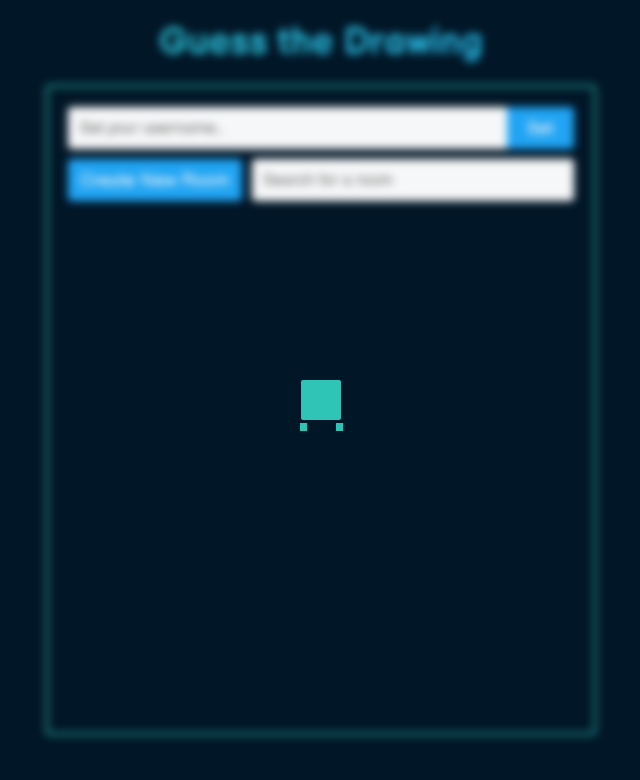
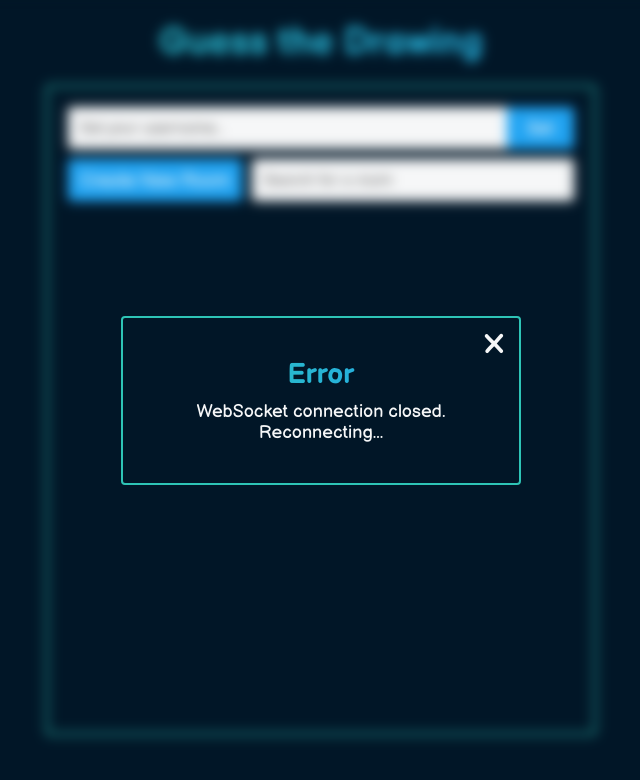
Before and after one commit to JepardMay/guessing-game, a plain HTML site: page frontend/index.html in a window 1280 px wide. Shown: the whole page, without its empty margins (319-959 px from the left). Drawn offline with Linux system fonts and the light colour scheme; a web font is replaced by a local one.

Commit message:
Add modal module to show errors

```diff
--- a/frontend/index.html
+++ b/frontend/index.html
@@ -33,6 +33,7 @@
       </div>
     </div>
 
+    <!-- Room and Game sections with shared chat -->
     <div class="wrapper">
       <!-- Room Section -->
       <section id="room" class="room">
@@ -84,10 +85,20 @@
     </div>
   </div>
 
+  <!-- Loader -->
   <div id="loader" class="loader-wrapper">
     <span class="loader"></span>
   </div>
 
+  <!-- Modal -->
+   <div class="modal" id="modal">
+    <div class="modal__content">
+      <button type="button" id="closeModal" class="modal__close" aria-label="Close modal">&times;</button>
+      <h2 class="title title--sm" id="modalTitle">Error</h2>
+      <p id="modalMessage"></p>
+    </div>
+   </div>
+
   <script type="module" src="js/main.js"></script>
 </body>
 </html>
--- a/frontend/js/consts.js
+++ b/frontend/js/consts.js
@@ -7,6 +7,7 @@ export const DATA_TYPES = {
   ROOM_LEFT: 'roomLeft',
   START_GAME: 'startGame',
   SYSTEM: 'system',
+  ERROR: 'error',
   CHAT: 'chat',
   DRAW: 'draw',
   CHANGE_PLAYER: 'changePlayer',
--- a/frontend/js/main.js
+++ b/frontend/js/main.js
@@ -1,3 +1,4 @@
 import './rooms.js';
 import './chat.js';
 import './canvas.js';
+import './modal.js';
--- /dev/null
+++ b/frontend/js/modal.js
@@ -0,0 +1,24 @@
+const modal = document.getElementById('modal');
+const modalTitle = document.getElementById('modalTitle');
+const modalMessage = document.getElementById('modalMessage');
+const closeModal = document.getElementById('closeModal');
+
+const showModal = ({ title = 'Error', message }) => {
+  modalTitle.textContent = title;
+  modalMessage.textContent = message;
+  modal.classList.add('is-opened');
+};
+
+const hideModal = () => {
+  modal.classList.remove('is-opened');
+};
+
+closeModal.addEventListener('click', hideModal);
+
+document.addEventListener('click', (event) => {
+  if (event.target === modal) {
+    hideModal();
+  }
+});
+
+export { showModal, hideModal };
--- a/frontend/js/socket.js
+++ b/frontend/js/socket.js
@@ -4,6 +4,7 @@ import { createWebSocket } from "./websocket.js";
 import { DATA_TYPES, DRAW_ACTIONS } from './consts.js';
 import { insertMessage } from "./chat.js";
 import { activateScreen, updateRoomList, updateCurrentRoom } from "./rooms.js";
+import { showModal, hideModal } from "./modal.js";
 
 const loader = document.getElementById('loader');
 const canvas = document.getElementById('drawing-board');
@@ -56,6 +57,8 @@ const handleTimerUpdate = (data) => {
   timer.textContent = data.countdown;
 };
 
+const handleError = (data) => showModal({ message: data.message });
+
 const drawOnCanvas = (data) => {
   if (data.action === DRAW_ACTIONS.CLEAR) {
     clearTheCanvas();
@@ -90,10 +93,11 @@ const messageHandlers = {
   [DATA_TYPES.CHAT]: handleChat,
   [DATA_TYPES.DRAW]: handleDraw,
   [DATA_TYPES.TIMER_UPDATE]: handleTimerUpdate,
+  [DATA_TYPES.ERROR]: handleError,
 };
 
 const onOpen = () => {
-  console.log('WebSocket connection established.');
+  hideModal();
   loader.classList.add('hidden');
   reconnectAttempts = 0;
 };
@@ -105,13 +109,12 @@ const onMessage = (event) => {
 };
 
 const onError = (error) => {
-  console.error('WebSocket error:', error);
   loader.classList.add('hidden');
-  alert("WebSocket error occurred. Please reload the page.");
+  showModal({ message: `WebSocket error occurred. ${error}` });
 };
 
 const onClose = () => {
-  console.log('WebSocket connection closed. Reconnecting...');
+  showModal({ message: 'WebSocket connection closed. Reconnecting...' });
   loader.classList.remove('hidden');
 
   const delay = Math.min(3000 * (2 ** reconnectAttempts), 30000); // Max delay of 30 seconds
--- a/frontend/style.css
+++ b/frontend/style.css
@@ -577,6 +577,73 @@ input::-webkit-inner-spin-button {
   animation: timerAnimation 1s ease-in-out infinite;
 }
 
+.modal {
+  position: fixed;
+  inset: 0;
+  z-index: 12;
+  display: flex;
+  justify-content: center;
+  align-items: center;
+  padding: 20px;
+  backdrop-filter: blur(4px);
+  opacity: 0;
+  visibility: hidden;
+  pointer-events: none;
+  transition: opacity var(--default-transition),
+    visibility var(--default-transition);
+}
+
+.modal.is-opened {
+  opacity: 1;
+  visibility: visible;
+  pointer-events: initial;
+}
+
+.modal.is-opened .modal__content {
+  transform: translateY(0);
+}
+
+.modal__content {
+  position: relative;
+  width: 100%;
+  max-width: 400px;
+  padding: 40px 30px;
+  text-align: center;
+  background-color: var(--bg-color);border-radius: 4px;
+  border: 2px solid var(--primary-color);
+  transform: translateY(40px);
+  transition: transform var(--default-transition);
+}
+
+.modal__content p {
+  margin: 0;
+  font-size: 18px;
+}
+
+.modal__close {
+  position: absolute;
+  top: 10px;
+  right: 10px;
+  display: flex;
+  justify-content: center;
+  align-items: center;
+  width: 30px;
+  height: 30px;
+  font: inherit;
+  font-size: 36px;
+  line-height: 1;
+  color: inherit;
+  background-color: transparent;
+  border: none;
+  cursor: pointer;
+  transition: color var(--default-transition);
+}
+
+.modal__close:hover,
+.modal__close:focus {
+  color: var(--accent-color)
+}
+
 @media (max-width: 768px) {
   .container {
     padding: 10px;
```
Also changed, not shown: backend/__tests__/roomManager.test.js (+43 -0 lines).
